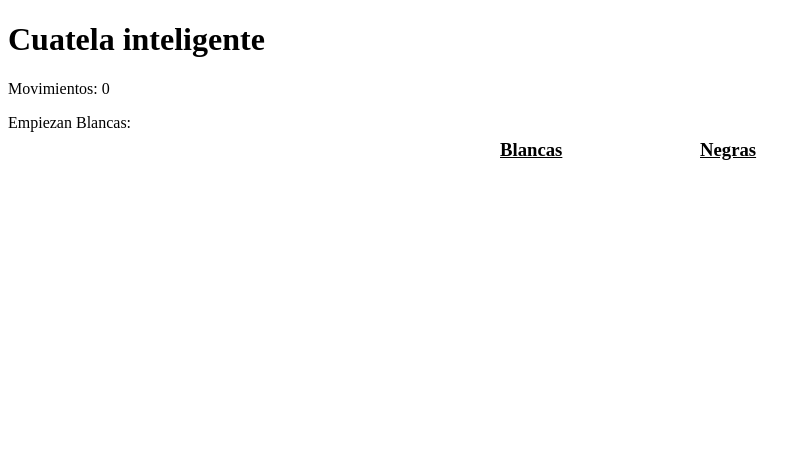
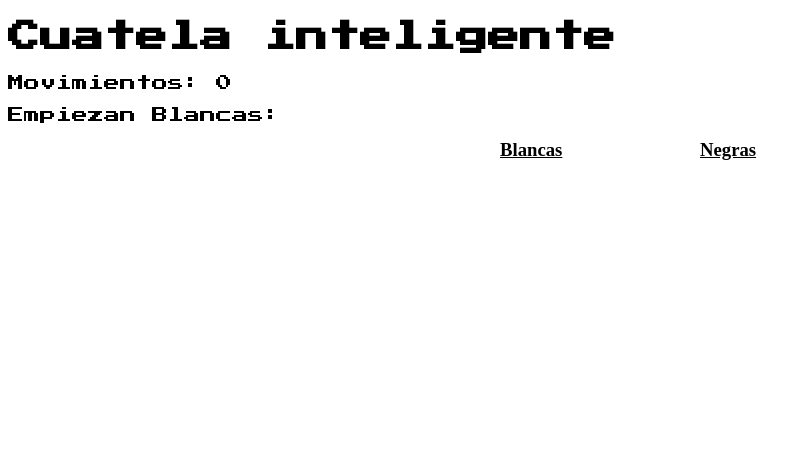
Before and after one commit to NicoleUribe/JuegoConIA, a plain HTML site: page index.html in a window 1280 px wide. Shown: the whole page, without its empty margins (0-811 px from the left). Drawn offline with Linux system fonts and the light colour scheme.

Commit message:
tipografia

```diff
--- a/estilo.css
+++ b/estilo.css
@@ -1,3 +1,8 @@
+.tipografia1{
+	font-family: 'Bungee Shade', cursive;
+	font-family: 'Faster One', cursive;
+	font-family: 'Press Start 2P', cursive;
+}
 h3 {
 	text-decoration:underline;
 }
--- a/index.html
+++ b/index.html
@@ -1,20 +1,22 @@
 <!DOCTYPE html>
-<html lang="es">
+<html lang="es" >
 	<head>
 		<meta charset="UTF-8">
 		<title>Juego</title>
+		<link rel="preconnect" href="https://fonts.googleapis.com">
+		<link rel="preconnect" href="https://fonts.gstatic.com" crossorigin>
+		<link href="https://fonts.googleapis.com/css2?family=Bungee+Shade&family=Faster+One&family=Press+Start+2P&display=swap" rel="stylesheet">
 		<link rel="stylesheet" href="estilo.css">
 		<script src="juego.js"></script>
 		<link rel="icon" href="ficha.png">
 	</head>
 
 	<body>
-		<h1>Cuatela inteligente</h1>
-		<p id="movimientos">Movimientos: <span id="count">0</span></p>
-		<p id="esTurno">Empiezan Blancas: </p>
+		<h1 class="tipografia1">Cuatela inteligente</h1>
+		<p class="tipografia1" id="movimientos">Movimientos: <span id="count">0</span></p>
+		<p class="tipografia1"id="esTurno">Empiezan Blancas: </p>
 		<canvas id="lienzo" width="600" height="300"></canvas>
 		<div id="moveBlancas"><h3>Blancas</h3></div>
 		<div id="moveNegras"><h3>Negras</h3></div>
-
 	</body>
 </html>
```
Lines whose indentation alone changed are shown as unchanged.
